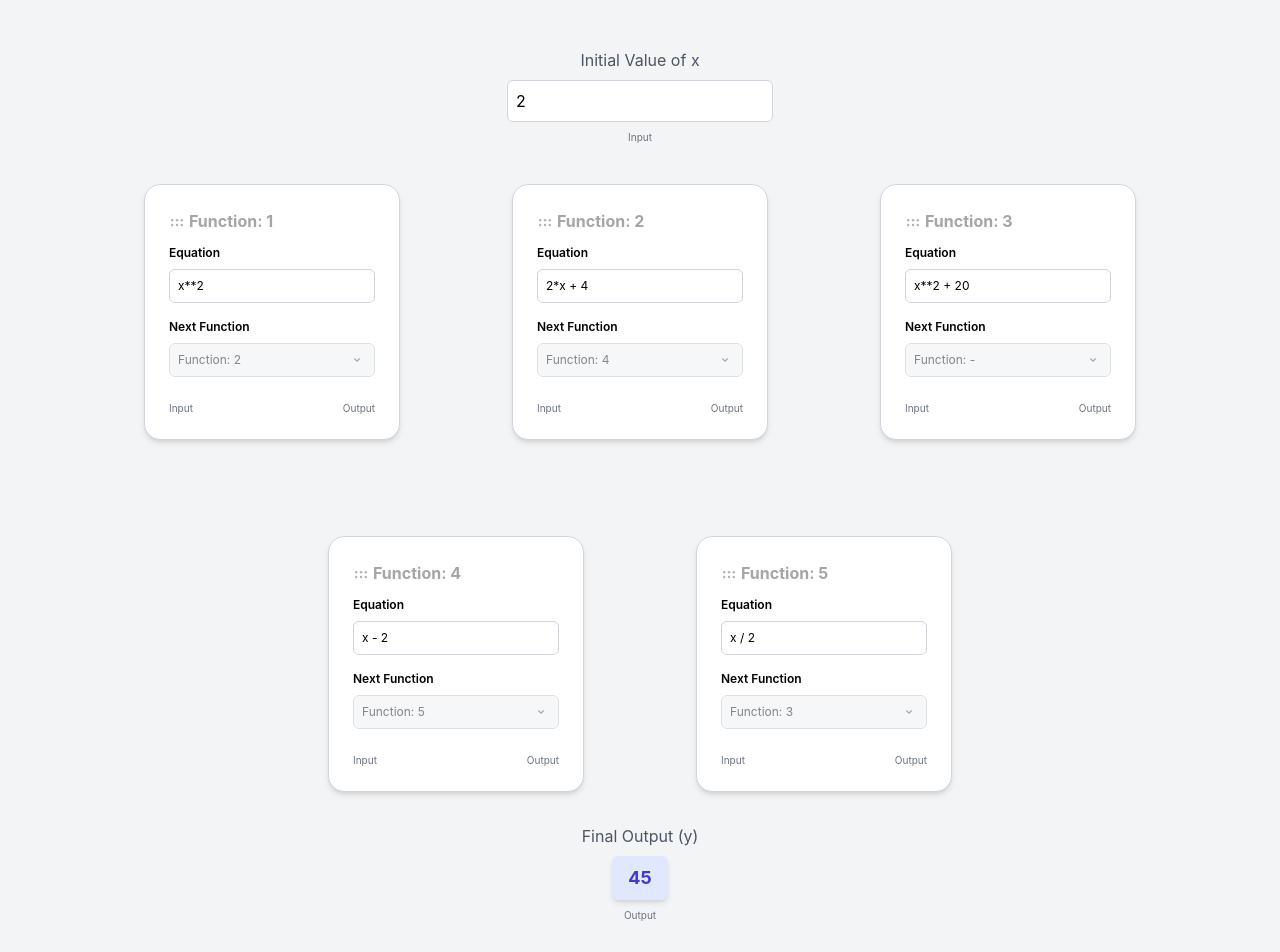
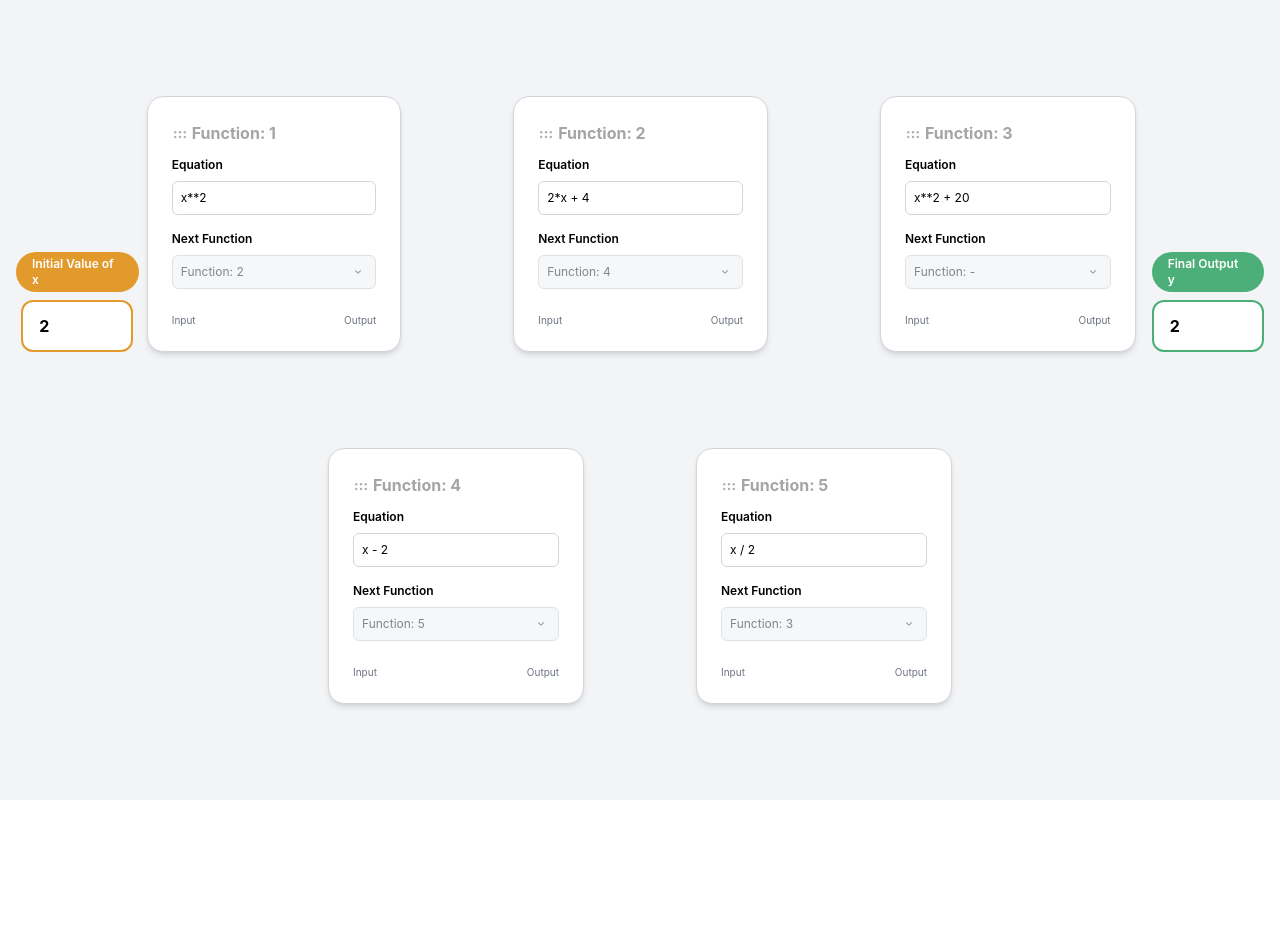
Before and after one commit to smilegupta/math-link, a React (Vite) app: page / in a window 1280 px wide. Shown: the top 952 px of the page. After the commit the page ends 800 px from the top, so only its background shows below. Built offline with nearby package versions, Linux system fonts and the light colour scheme.

Commit message:
feat: added more css enhancements

```diff
--- a/src/components/FunctionChain.tsx
+++ b/src/components/FunctionChain.tsx
@@ -51,19 +51,22 @@ const FunctionChain: React.FC = () => {
   };
 
   return (
-    <div className="relative flex flex-col items-center bg-gray-100 min-h-screen py-12 px-4">
-      <div className="flex flex-col items-center mb-10">
-        <label className="text-gray-600 mb-2">Initial Value of x</label>
+    <div className="relative flex flex-col items-center bg-gray-100 min-h-screen py-24 px-4">
+      <div className="flex space-x-28 mb-24">
+        <div className="flex gap-2 items-end">
+          <div className="flex flex-col items-center">
+            <label className="bg-[#E29A2D] text-white font-semibold px-4 py-1 rounded-full mb-2 text-sm">
+              Initial Value of x
+            </label>
+            <div className="border-2 border-[#E29A2D] w-fit bg-white rounded-xl flex items-center p-1">
               <input
                 type="number"
                 value={initialValue}
                 onChange={(e) => setInitialValue(Number(e.target.value))}
-          className="border border-gray-300 rounded-md p-2 focus:outline-none focus:ring-2 focus:ring-indigo-500"
+                className="text-black text-lg font-bold focus:outline-none px-3 py-2 rounded-l-full border-none w-[100px]"
               />
-        <span className="text-xs text-gray-500 mt-2">Input</span>
             </div>
-
-      <div className="flex space-x-28 mb-24">
+          </div>
           <FunctionCard
             id={1}
             equation={equations[1]}
@@ -71,6 +74,7 @@ const FunctionChain: React.FC = () => {
             output={outputs[1]}
             nextFunction="2"
           />
+        </div>
         <FunctionCard
           id={2}
           equation={equations[2]}
@@ -78,6 +82,8 @@ const FunctionChain: React.FC = () => {
           output={outputs[2]}
           nextFunction="4"
         />
+
+        <div className="flex gap-4 items-end">
           <FunctionCard
             id={3}
             equation={equations[3]}
@@ -85,9 +91,24 @@ const FunctionChain: React.FC = () => {
             output={outputs[3]}
             nextFunction="-"
           />
+          <div className="flex flex-col items-center">
+            <label className="bg-[#4CAF79] text-white font-semibold px-4 py-1 rounded-full mb-2 text-sm">
+              Final Output y
+            </label>
+            <div className="border-2 border-[#4CAF79] w-fit bg-white rounded-xl flex items-center p-1">
+              <input
+                type="number"
+                value={initialValue}
+                onChange={(e) => setInitialValue(Number(e.target.value))}
+                className="text-black text-lg font-bold focus:outline-none px-3 py-2 rounded-l-full border-none w-[100px]"
+                readOnly
+              />
+            </div>
+          </div>
+        </div>
       </div>
 
-      <div className="flex space-x-28 mb-8">
+      <div className="flex space-x-28">
         <FunctionCard
           id={4}
           equation={equations[4]}
@@ -103,15 +124,6 @@ const FunctionChain: React.FC = () => {
           nextFunction="3"
         />
       </div>
-
-      {/* Output Section */}
-      <div className="flex flex-col items-center">
-        <label className="text-gray-600 mb-2">Final Output (y)</label>
-        <div className="font-bold text-xl text-indigo-700 bg-indigo-100 py-2 px-4 rounded-md shadow-md">
-          {outputs[3]}
-        </div>
-        <span className="text-xs text-gray-500 mt-2">Output</span>
-      </div>
     </div>
   );
 };
```
Lines whose indentation alone changed are shown as unchanged.
